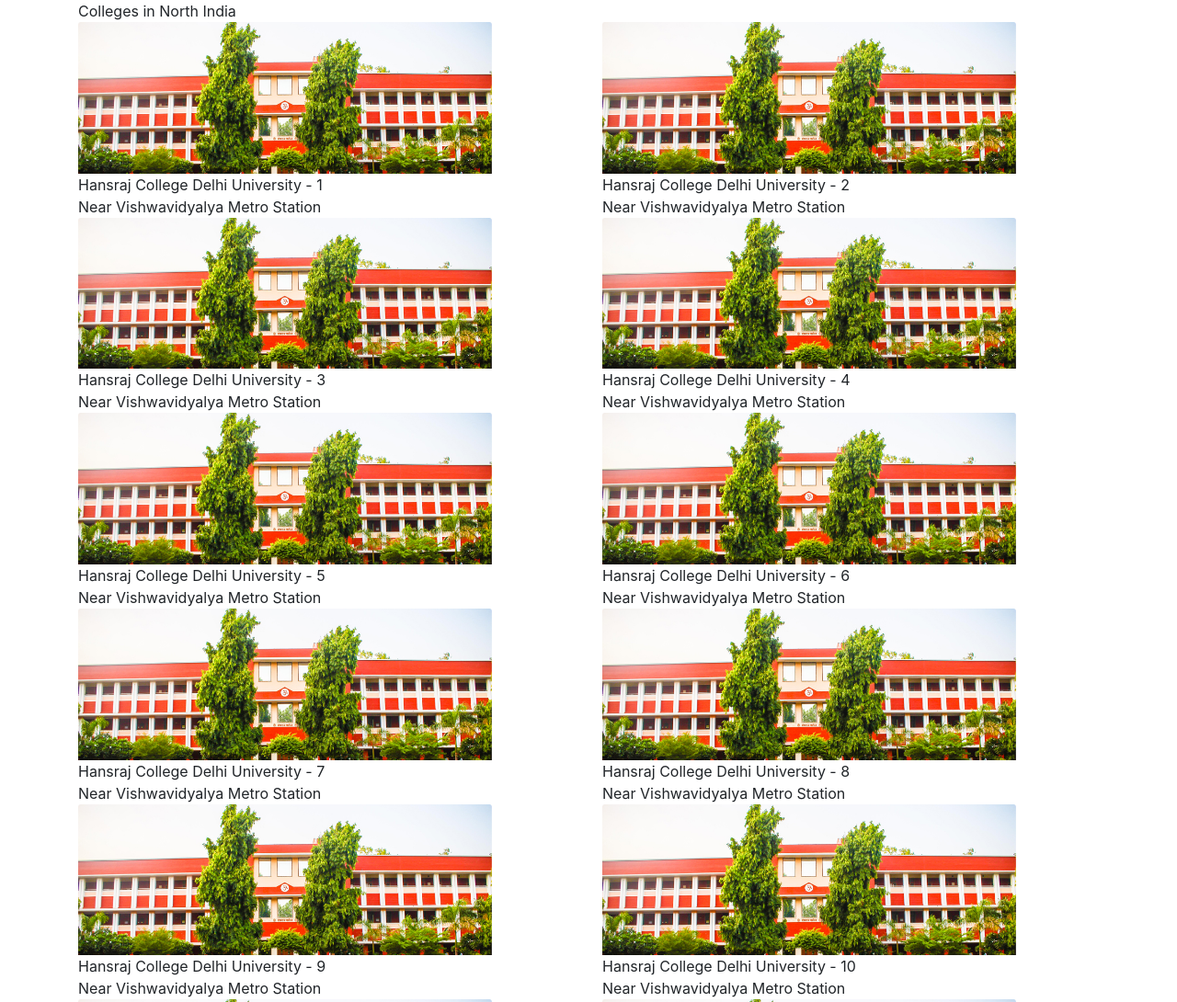
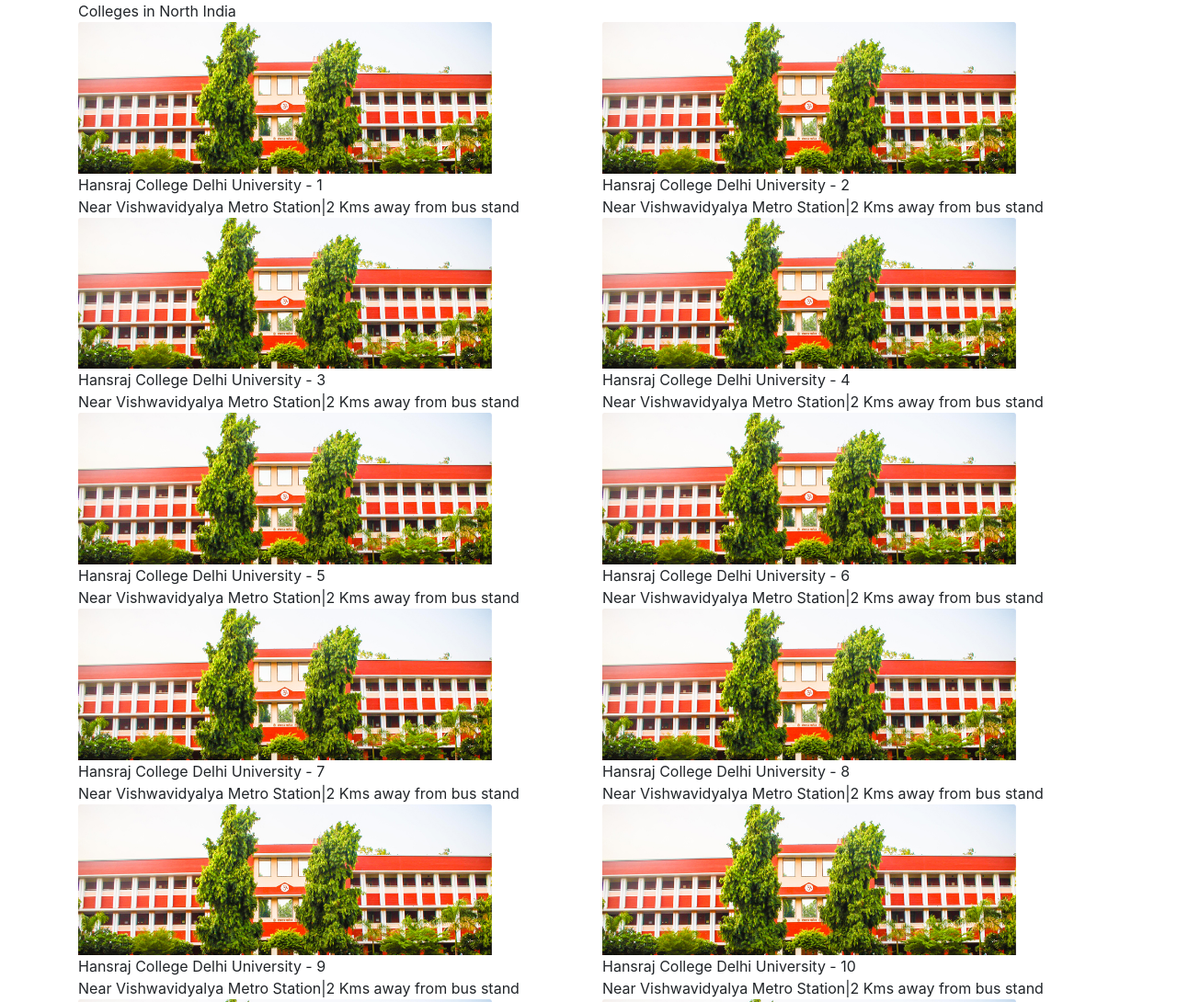
Before and after one commit to AlgoPenguin/peccd, a plain HTML site: page index.html in a window 1280 px wide. Shown: the top 1090 px of the page at 92% size. Drawn offline with nearby package versions, Linux system fonts and the light colour scheme.

Commit message:
Update index.html

```diff
--- a/index.html
+++ b/index.html
@@ -3,7 +3,7 @@
   <head>
     <meta charset="UTF-8" />
     <meta name="viewport" content="width=device-width, initial-scale=1.0" />
-    <title>A First App</title>
+    <title>College Dunia</title>
     <link rel="stylesheet" href="https://maxcdn.bootstrapcdn.com/bootstrap/4.0.0/css/bootstrap.min.css" integrity="sha384-Gn5384xqQ1aoWXA+058RXPxPg6fy4IWvTNh0E263XmFcJlSAwiGgFAW/dAiS6JXm" crossorigin="anonymous">
     <link rel="stylesheet" href="styles.css" />
   </head>
@@ -20,7 +20,7 @@
                             {{ c.college_name }}
                         </div>
                         <div>
-                            {{ c.nearest_place[0] }}
+                            {{ c.nearest_place[0] }}|{{c.nearest_place[1]}}
                         </div>
                 </div>
             </div>
```
